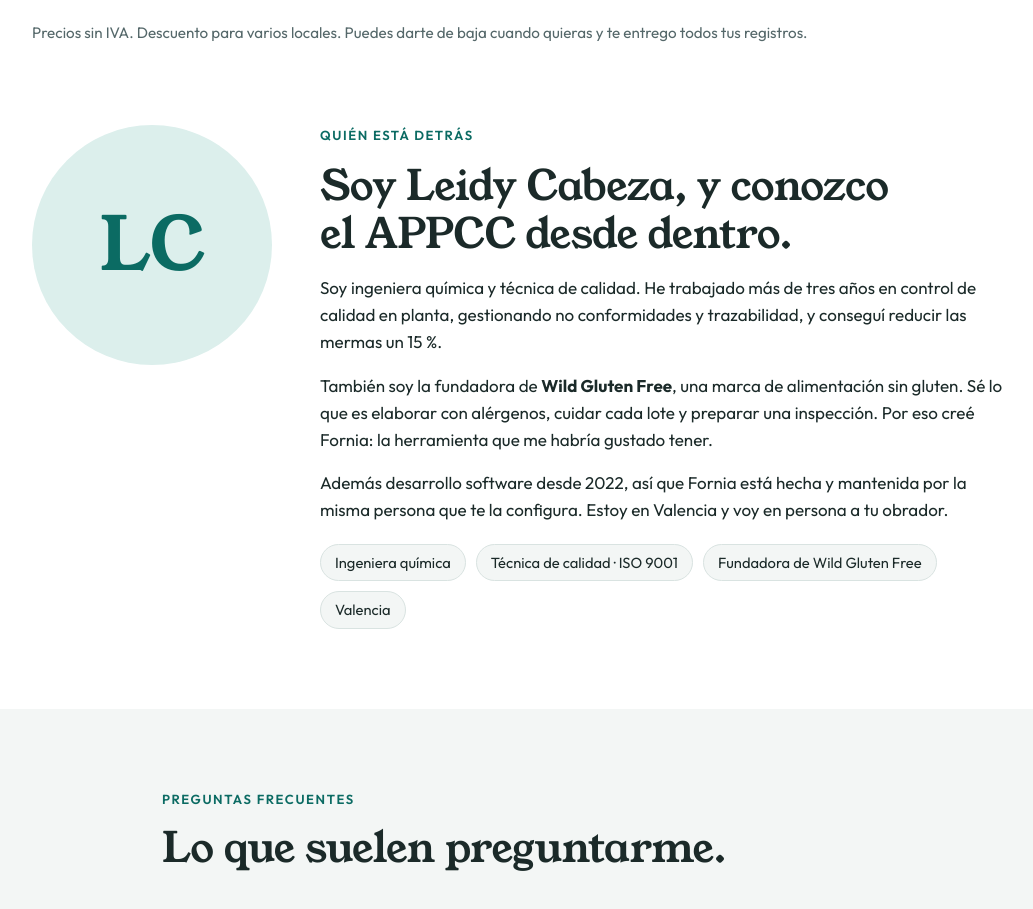
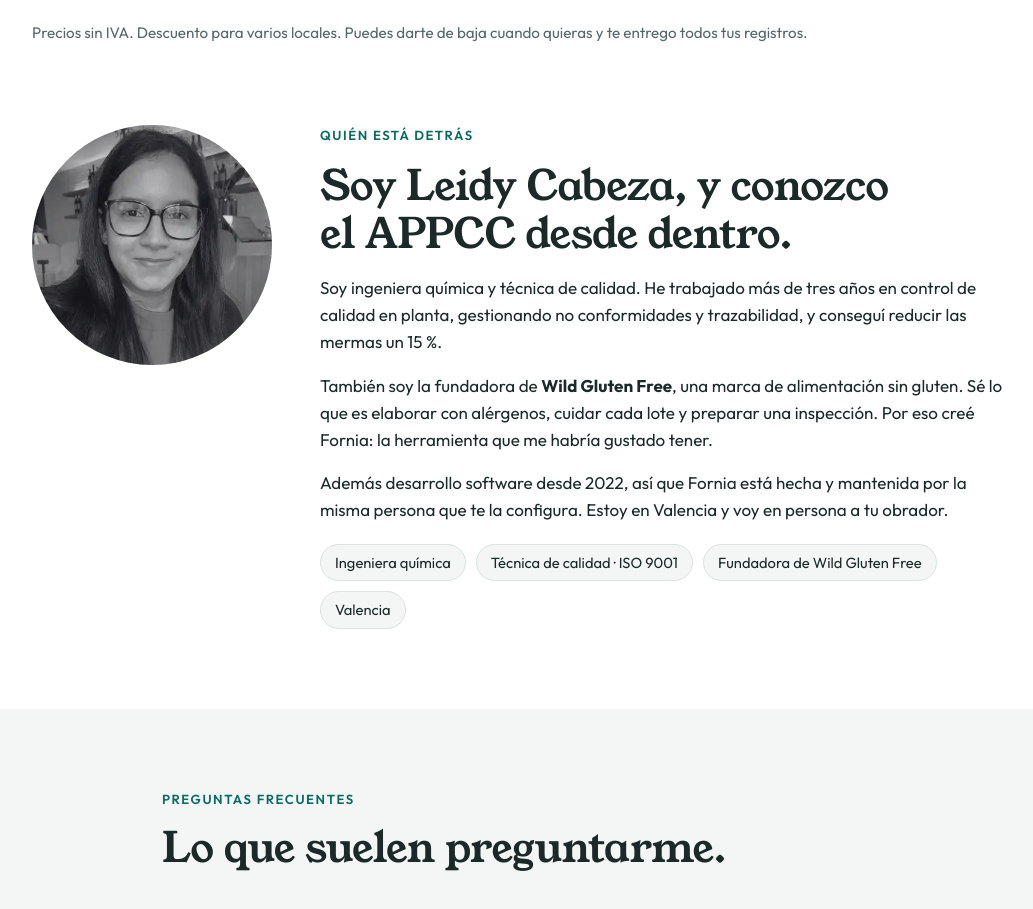
Before and after one commit to Leidyc13/fornia-web, a plain HTML site: page index.html in a window 1280 px wide. Shown: the part 3926-4835 px from the top of the page, without its empty margins (68-1101 px from the left). Drawn offline with Linux system fonts and the light colour scheme.

Commit message:
Foto en Quién está detrás

```diff
--- a/index.html
+++ b/index.html
@@ -245,7 +245,7 @@ footer a{color:#e3ecea}
 </div></section>
 
 <section id="quien-soy" class="me" aria-labelledby="t-yo" style="padding-top:0"><div class="wrap">
-  <div class="avatar" aria-hidden="true">LC</div>
+  <div class="avatar"><img src="img/leidy.webp" alt="Leidy Mariana Cabeza, fundadora de Fornia" width="240" height="240" loading="lazy"></div>
   <div class="bio">
     <p class="eyebrow">Quién está detrás</p>
     <h2 id="t-yo">Soy Leidy Cabeza, y conozco el APPCC desde dentro.</h2>
```
